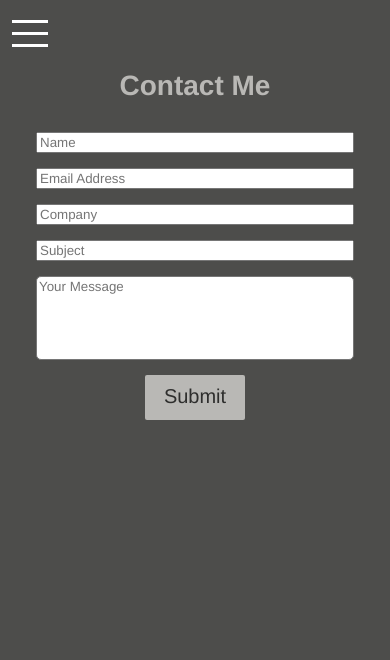
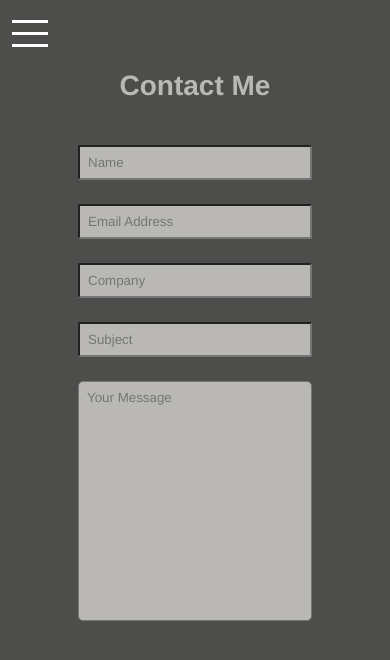
Before and after one commit to tanner2379/personal-site, a React (Create React App) app: page /contact in a window 390 px wide. Shown: the top 660 px of the page. Built offline with nearby package versions, Linux system fonts and the light colour scheme.

Commit message:
Contact styling fix

```diff
--- a/src/components/UI/Modal/Modal.module.css
+++ b/src/components/UI/Modal/Modal.module.css
@@ -1,7 +1,8 @@
 .Modal {
   position: fixed;
   z-index: 500;
-  background-color: white;
+  background-color: #4d4d4b;
+  color: #B9B8B5;
   width: 70%;
   border: 1px solid #ccc;
   box-shadow: 1px 1px 1px black;
--- a/src/containers/Contact/Contact.js
+++ b/src/containers/Contact/Contact.js
@@ -1,82 +1,82 @@
-import React, { useState } from 'react';
-import emailjs, { init } from 'emailjs-com';
+import React, { useState } from "react";
+import emailjs, { init } from "emailjs-com";
 
-import Aux from '../../hoc/Aux/Aux';
-import { updateObject, checkValidity } from '../../shared/utility';
-import Modal from '../../components/UI/Modal/Modal';
+import Aux from "../../hoc/Aux/Aux";
+import { updateObject, checkValidity } from "../../shared/utility";
+import Modal from "../../components/UI/Modal/Modal";
 
-import classes from './Contact.module.css';
+import classes from "./Contact.module.css";
 
-const Contact = props => {
+const Contact = (props) => {
   init("user_lUyWLWlDU7IvSlalnyu22");
-  const serviceID = 'service_j0vizk3'
-  const templateID = 'template_r0r4aqj'
+  const serviceID = "service_j0vizk3";
+  const templateID = "template_r0r4aqj";
 
   const [formValue, setFormValue] = useState({
     name: {
-      value: '',
+      value: "",
       validation: {
-        required: true
+        required: true,
       },
       valid: false,
       touched: false,
     },
     email: {
-      value: '',
+      value: "",
       validation: {
-        required: true
+        required: true,
       },
       valid: false,
       touched: false,
     },
     company: {
-      value: '',
+      value: "",
       validation: {
-        required: false
+        required: false,
       },
       valid: false,
       touched: false,
     },
     subject: {
-      value: '',
+      value: "",
       validation: {
-        required: true
+        required: true,
       },
       valid: false,
       touched: false,
-      classes: [classes.subjectInput]
+      classes: [classes.subjectInput],
     },
     message: {
-      value: '',
+      value: "",
       validation: {
-        required: true
+        required: true,
       },
       valid: false,
       touched: false,
     },
-  })
+  });
 
   const [formIsValid, setFormIsValid] = useState(false);
-  const [submitVisible, setSubmitVisible] = useState(true);
+  const [modalVisible, setModalVisible] = useState(false);
 
   const formSendHandler = () => {
-    setSubmitVisible(false);
-
-    if (formIsValid) {
-      emailjs.sendForm(serviceID, templateID, '#contactForm');
-    }
-  }
+    emailjs.sendForm(serviceID, templateID, "#contactForm");
+    setModalVisible(true);
+  };
 
   const inputChangedHandler = (event, inputIdentifier) => {
     const updatedFormElement = updateObject(formValue[inputIdentifier], {
       value: event.target.value,
-      valid: checkValidity(event.target.value, formValue[inputIdentifier].validation),
+      valid: checkValidity(
+        event.target.value,
+        formValue[inputIdentifier].validation
+      ),
       touched: true,
     });
 
     const updatedFormValue = updateObject(formValue, {
-      [inputIdentifier]: updatedFormElement
-    })
+      [inputIdentifier]: updatedFormElement,
+    });
 
     let formValid = true;
     for (let inputIdentifier in updatedFormValue) {
@@ -92,39 +92,74 @@ const Contact = props => {
   for (let key in formValue) {
     formElementsArray.push({
       id: key,
-      config: formValue[key]
+      config: formValue[key],
     });
   }
 
   const closeModalHandler = () => {
-    setSubmitVisible(true);
-  }
-
+    setModalVisible(false);
+  };
 
   return (
     <Aux>
       <div className={classes.Wrapper}>
-        <Modal show={!submitVisible} modalClosed={closeModalHandler} >
+        <Modal show={modalVisible} modalClosed={closeModalHandler}>
           <p>Thank you for contacting me! I will respond to you shortly.</p>
-          <div onClick={closeModalHandler} className={classes.modalCloseButton}>Close</div>
+          <div onClick={closeModalHandler} className={classes.modalCloseButton}>
+            Close
+          </div>
         </Modal>
         <h1 className={classes.Title}>Contact Me</h1>
         <form id="contactForm" className={classes.Form}>
-          <input type="text" placeholder="Name" className={classes.nameInput} name="name" onChange={(event) => inputChangedHandler(event, 'name')} />
-          <input type="email" placeholder="Email Address" className={classes.emailInput} name="email" onChange={(event) => inputChangedHandler(event, 'email')} />
-          <input type="text" placeholder="Company" className={classes.companyInput} name="company" onChange={(event) => inputChangedHandler(event, 'company')} />
-          <input type="text" placeholder="Subject" className={classes.subjectInput} name="subject" onChange={(event) => inputChangedHandler(event, 'subject')} />
-          <textarea placeholder="Your Message" className={classes.textArea} name="message" onChange={(event) => inputChangedHandler(event, 'message')} />
-          {submitVisible
-            ? <div id="emailButton" className={classes.submitButton} onClick={(event) => formSendHandler(event)} >
-                Submit
-              </div>
-            : null
-          }
+          <div className={classes.row1}>
+            <input
+              type="text"
+              placeholder="Name"
+              className={classes.nameInput}
+              name="name"
+              onChange={(event) => inputChangedHandler(event, "name")}
+            />
+            <input
+              type="email"
+              placeholder="Email Address"
+              className={classes.emailInput}
+              name="email"
+              onChange={(event) => inputChangedHandler(event, "email")}
+            />
+            <input
+              type="text"
+              placeholder="Company"
+              className={classes.companyInput}
+              name="company"
+              onChange={(event) => inputChangedHandler(event, "company")}
+            />
+          </div>
+          <input
+            type="text"
+            placeholder="Subject"
+            className={classes.subjectInput}
+            name="subject"
+            onChange={(event) => inputChangedHandler(event, "subject")}
+          />
+          <textarea
+            placeholder="Your Message"
+            className={classes.textArea}
+            name="message"
+            onChange={(event) => inputChangedHandler(event, "message")}
+          />
+          {formIsValid ? (
+            <div
+              id="emailButton"
+              className={classes.submitButton}
+              onClick={(event) => formSendHandler(event)}
+            >
+              Submit
+            </div>
+          ) : null}
         </form>
       </div>
     </Aux>
-  )
-}
+  );
+};
 
 export default Contact;
--- a/src/containers/Contact/Contact.module.css
+++ b/src/containers/Contact/Contact.module.css
@@ -2,6 +2,9 @@
   position: absolute;
   width: 100%;
   height: 100vh;
+  display: flex;
+  flex-direction: column;
+  align-items: center;
 }
 
 .Title {
@@ -10,61 +13,73 @@
   font-size: 36px;
   font-weight: 600;
   text-align: center;
-  margin-top: 100px;
+  margin-top: 10rem;
 }
 
 .Form {
-  display: grid;
-  margin-top: 80px;
-  grid-column-gap: 10px;
-  grid-row-gap: 25px;
+  display: flex;
+  flex-direction: column;
+  width: 40%;
+  margin-top: 3rem;
   justify-content: center;
   font-family: 'Franklin Gothic Medium', 'Arial Narrow', Arial, sans-serif;
 }
 
+.row1 {
+  margin-bottom: 1.5rem;
+  display: flex;
+  width: 100%;
+}
+
 .nameInput {
-  grid-row-start: 1;
-  grid-row-end: 1;
   font-family: 'Franklin Gothic Medium', 'Arial Narrow', Arial, sans-serif;
+  padding: 0.5rem;
+  background-color: #B9B8B5;
+  margin-right: 1.5rem;
+  width: 100%;
+  border-radius: 2px;
 }
 
 .emailInput {
-  grid-row-start: 1;
-  grid-row-end: 1;
   font-family: 'Franklin Gothic Medium', 'Arial Narrow', Arial, sans-serif;
+  padding: 0.5rem;
+  background-color: #B9B8B5;
+  margin-right: 1.5rem;
+  width: 100%;
+  border-radius: 2px;
 }
 
 .companyInput {
-  grid-row-start: 1;
-  grid-row-end: 1;
   font-family: 'Franklin Gothic Medium', 'Arial Narrow', Arial, sans-serif;
+  padding: 0.5rem;
+  background-color: #B9B8B5;
+  width: 100%;
+  border-radius: 2px;
 }
 
 .subjectInput {
-  grid-row-start: 2;
-  grid-row-end: 2;
-  grid-column-start: 1;
-  grid-column-end: 3;
   font-family: 'Franklin Gothic Medium', 'Arial Narrow', Arial, sans-serif;
+  padding: 0.5rem;
+  background-color: #B9B8B5;
+  margin-bottom: 1.5rem;
+  border-radius: 2px;
+  width: 100%;
+  box-sizing: border-box;
 }
 
 .textArea {
-  grid-row-start: 3;
-  grid-row-end: 3;
-  grid-column-start: 1;
-  grid-column-end: 4;
-  width: 800px;
-  height: 400px;
-  border-radius: 5px;
+  width: 100%;
+  height: 20rem;
+  border-radius: 2px;
   font-family: 'Franklin Gothic Medium', 'Arial Narrow', Arial, sans-serif;
   resize: none;
+  padding: 0.5rem;
+  background-color: #B9B8B5;
+  margin-bottom: 1rem;
+  box-sizing: border-box;
 }
 
 .submitButton {
-  grid-row-start: 4;
-  grid-row-end: 4;
-  grid-column-start: 2;
-  grid-column-end: 3;
   background-color: #b9b8b5;
   cursor: pointer;
   text-align: center;
@@ -76,21 +91,15 @@
   font-family: 'Franklin Gothic Medium', 'Arial Narrow', Arial, sans-serif;
   font-weight: 550;
   height: 50px;
+  align-self: center;
+  justify-self: center;
+  width: 8rem;
+  margin-top: 2rem;
 }
 
-.ContactButton {
-  background-color: #b9b8b5;
-  width: 150px;
-  height: 50px;
-  cursor: pointer;
-  text-align: center;
-  align-items: center;
-  padding-top: 15px;
-  border-radius: 2px;
-  color: #2e2e2d;
-  font-size: 24px;
-  font-family: 'Franklin Gothic Medium', 'Arial Narrow', Arial, sans-serif;
-  font-weight: 550;
+.submitButton:hover {
+  background-color: #919191;
+  color: #d4d4d4;
 }
 
 .modalCloseButton {
@@ -136,63 +145,51 @@
   }
 
   .Form {
-    display: grid;
-    margin-top: 30px;
-    grid-column-gap: 10px;
-    grid-row-gap: 15px;
+    margin-top: unset;
     justify-content: center;
     font-family: 'Franklin Gothic Medium', 'Arial Narrow', Arial, sans-serif;
+    width: 60%;
+  }
+
+  .row1 {
+    flex-direction: column;
   }
 
   .nameInput {
-    grid-row-start: 1;
-    grid-row-end: 1;
-    grid-column-start: 1;
-    grid-column-end: 4;
     font-family: 'Franklin Gothic Medium', 'Arial Narrow', Arial, sans-serif;
+    margin-right: unset;
+    margin-top: 1.5rem;
+    box-sizing: border-box;
   }
 
   .emailInput {
-    grid-row-start: 2;
-    grid-row-end: 2;
-    grid-column-start: 1;
-    grid-column-end: 4;
     font-family: 'Franklin Gothic Medium', 'Arial Narrow', Arial, sans-serif;
+    margin-right: unset;
+    margin-top: 1.5rem;
+    box-sizing: border-box;
   }
 
   .companyInput {
-    grid-row-start: 3;
-    grid-row-end: 3;
-    grid-column-start: 1;
-    grid-column-end: 4;
     font-family: 'Franklin Gothic Medium', 'Arial Narrow', Arial, sans-serif;
+    margin-right: unset;
+    margin-top: 1.5rem;
+    box-sizing: border-box;
   }
 
   .subjectInput {
-    grid-row-start: 4;
-    grid-row-end: 4;
-    grid-column-start: 1;
-    grid-column-end: 4;
     font-family: 'Franklin Gothic Medium', 'Arial Narrow', Arial, sans-serif;
   }
 
   .textArea {
-    grid-row-start: 5;
-    grid-row-end: 5;
-    grid-column-start: 1;
-    grid-column-end: 4;
-    width: 80vw;
-    height: 20vw;
+    width: 100%;
+    height: 15rem;
     border-radius: 5px;
     font-family: 'Franklin Gothic Medium', 'Arial Narrow', Arial, sans-serif;
     resize: none;
+    overflow-y: scroll;
   }
 
   .submitButton {
-    grid-row-start: 6;
-    grid-row-end: 6;
-    grid-column-start: 2;
-    grid-column-end: 3;
     background-color: #b9b8b5;
     cursor: pointer;
     text-align: center;
```
